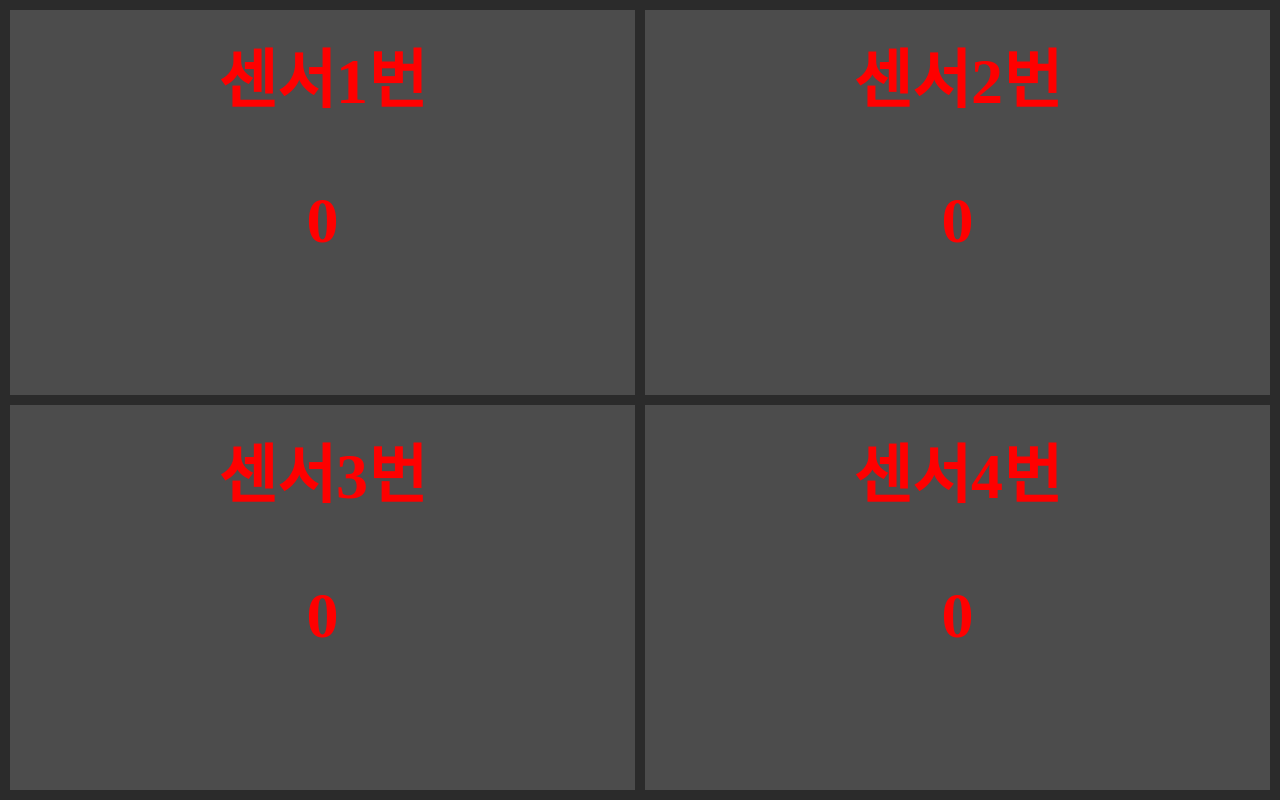
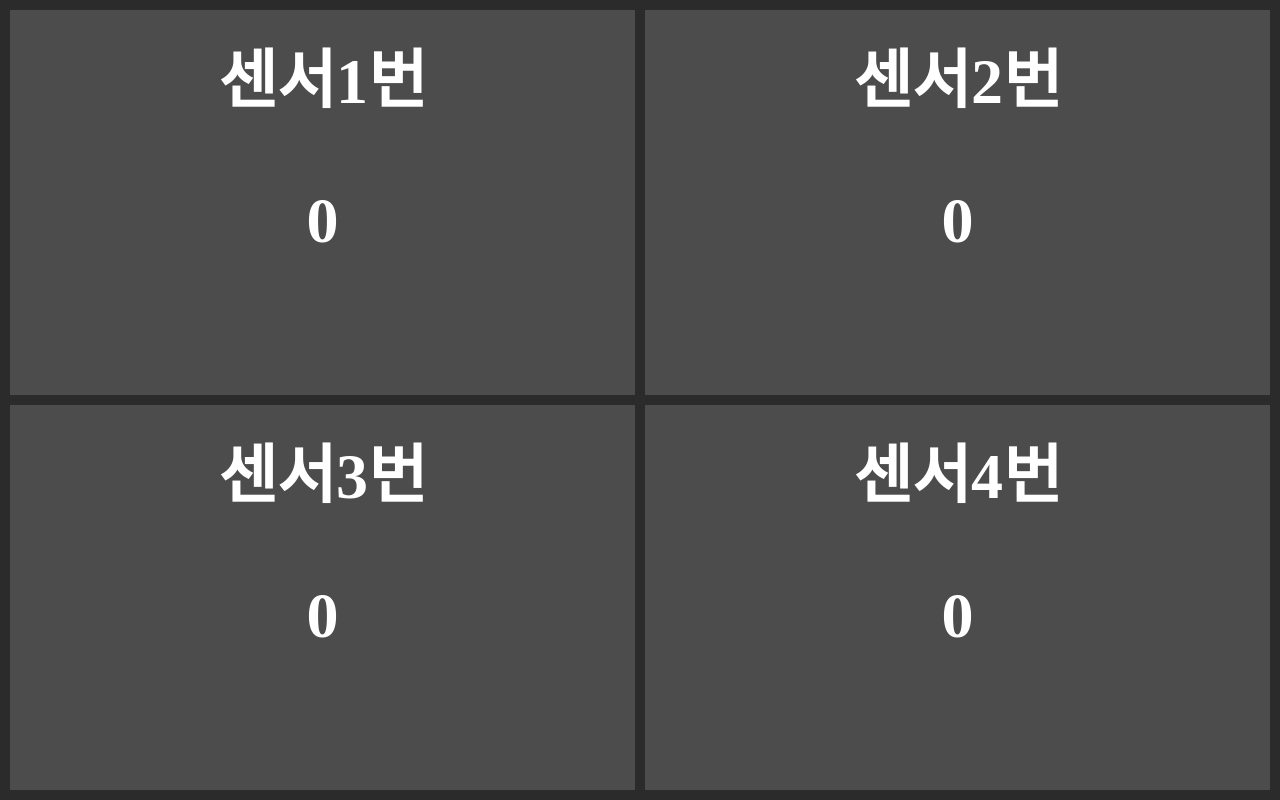
Before and after one commit to kimsehwan96/Revolution-pi-view-app, a Flask app: template templates/index.html in a window 1280 px wide. Run offline with Flask 2, Linux system fonts and the light colour scheme; the template is opened without the code that fills it, so the values that code supplies are empty; some libraries are stand-ins or nearby versions.

Commit message:
modify view

```diff
--- a/static/css/style.css
+++ b/static/css/style.css
@@ -25,3 +25,9 @@ table {
     width:50%;
     height: 50%;
 }
+td{
+    background-color:#4c4c4c;
+    font-size:200%;
+    color: white;
+    width: 50%;
+}
--- a/templates/index.html
+++ b/templates/index.html
@@ -8,15 +8,6 @@
     <script type = "text/javascript" src = "{{ url_for('static', filename='js/index.js') }}"></script>
     <title>로컬 모니터링 시스템</title>
     <link rel="stylesheet" href="{{ url_for('static', filename='css/style.css') }}">
-
-<style>
-    td{
-        background-color:#4c4c4c;
-        font-size:200%;
-        color: red;
-    }
-</style>
-
 </head>
 <body>
   <div style="height:100%">
```
